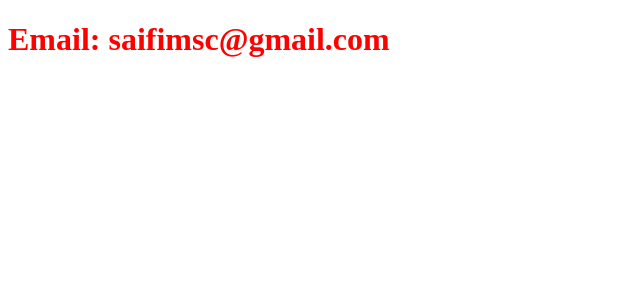
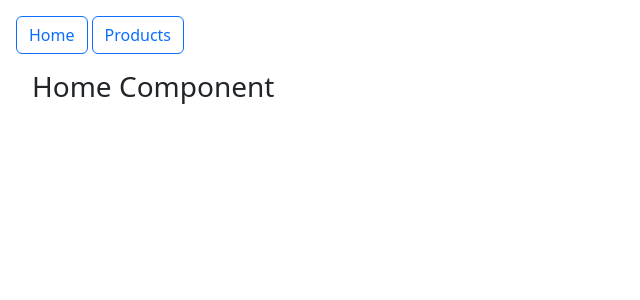
Before and after one commit to MohamedSAIFI0/Angular-Framework-Products-Managements, an Angular app: page /home in a window 1280 px wide. Before the commit this address led to /. Shown: the top 300 px of the page, without its empty margins (0-640 px from the left). Built offline with nearby package versions, Linux system fonts and the light colour scheme.

Commit message:
third commit

```diff
--- a/src/app/app.component.html
+++ b/src/app/app.component.html
@@ -1,3 +1,7 @@
-<h1>
-  Email: {{email}}
-</h1>
+<div class="p-3">
+  <nav>
+    <button routerLink="/home" class="btn btn-outline-primary">Home</button>
+    <button routerLink="/products" class="ms-1 btn btn-outline-primary" >Products</button>
+  </nav>
+  <router-outlet></router-outlet>
+</div>
--- a/src/app/app.routes.ts
+++ b/src/app/app.routes.ts
@@ -1,3 +1,8 @@
 import { Routes } from '@angular/router';
+import {HomeComponent} from './home/home.component';
+import {ProductsComponent} from './products/products.component';
 
-export const routes: Routes = [];
+export const routes: Routes = [
+  { path: "home", component: HomeComponent},
+  { path:"products", component: ProductsComponent}
+];
--- /dev/null
+++ b/src/app/home/home.component.html
@@ -0,0 +1,5 @@
+<div class="p-3">
+  <div class="card-body">
+    <h3>Home Component</h3>
+  </div>
+</div>
--- /dev/null
+++ b/src/app/products/products.component.html
@@ -0,0 +1,5 @@
+<div class="p-3">
+  <div class="card-body">
+    <h3>Product Component</h3>
+  </div>
+</div>
--- a/src/styles.css
+++ b/src/styles.css
@@ -1 +1,2 @@
 /* You can add global styles to this file, and also import other style files */
+@import "bootstrap/dist/css/bootstrap.min.css";
```
Also changed, not shown: src/app/app.component.ts (+5 -2 lines), src/app/home/home.component.ts (added, +12 -0 lines), src/app/products/products.component.ts (added, +12 -0 lines), src/app/home/home.component.css (added), src/app/products/products.component.css (added), 2 other files (tests, documents, lock files or other folders).
